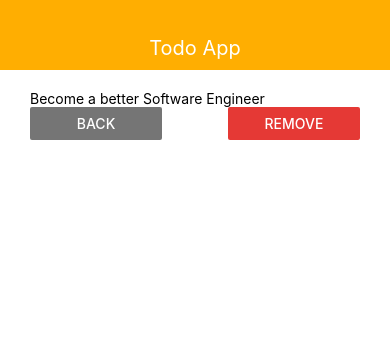
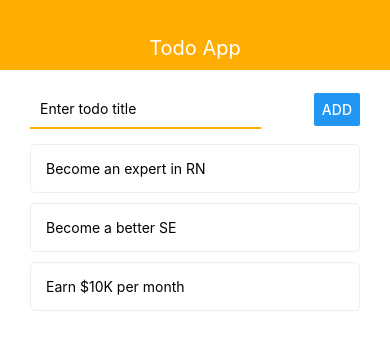
Before and after one commit to cherenkor/react-native-todo-app, a React Native app: screen / in a window 390 px wide. Shown: the top 350 px of the page. Built offline with nearby package versions, Linux system fonts and the light colour scheme.

Commit message:
Add Edit todo modal

```diff
--- a/App.js
+++ b/App.js
@@ -1,12 +1,12 @@
 import React, { useState } from "react";
-import { StyleSheet, View } from "react-native";
+import { StyleSheet, View, Alert } from "react-native";
 import { Navbar } from "./src/components/Navbar";
 import MainScreen from "./src/screens/MainScreen";
 import TodoScreen from "./src/screens/TodoScreen";
 import { todos as todoMocks } from "./src/mocks";
 
 export default function App() {
-  const [todoId, setTodoId] = useState("2");
+  const [todoId, setTodoId] = useState(null);
   const [todos, setTodos] = useState(todoMocks);
 
   const addTodo = (title) => {
@@ -20,7 +20,40 @@ export default function App() {
   };
 
   const removeTodo = (id) => {
-    setTodos((prev) => prev.filter((todo) => todo.id !== id));
+    const { title } = todos.find((t) => t.id === id);
+
+    Alert.alert(
+      "Delete",
+      `Do you want to delete todo: '${title}'?`,
+      [
+        {
+          text: "No",
+          style: "cancel",
+        },
+        {
+          text: "Yes",
+          onPress: () => {
+            setTodoId(null);
+            setTodos((prev) => prev.filter((todo) => todo.id !== id));
+          },
+        },
+      ],
+      {
+        cancelable: false,
+      }
+    );
+  };
+
+  const updateTodoTitle = ({ id, title }) => {
+    setTodos((prev) =>
+      prev.map((todo) => {
+        if (todo.id === id) {
+          todo.title = title;
+        }
+
+        return todo;
+      })
+    );
   };
 
   let content = (
@@ -34,7 +67,14 @@ export default function App() {
 
   if (todoId) {
     const selectedTodo = todos.find(({ id }) => id === todoId);
-    content = <TodoScreen todo={selectedTodo} goBack={() => setTodoId(null)} />;
+    content = (
+      <TodoScreen
+        todo={selectedTodo}
+        goBack={() => setTodoId(null)}
+        updateTodoTitle={updateTodoTitle}
+        removeTodo={removeTodo}
+      />
+    );
   }
 
   return (
--- /dev/null
+++ b/src/components/EditModal.js
@@ -0,0 +1,63 @@
+import React, { useState } from "react";
+import { View, Modal, TextInput, Button, StyleSheet } from "react-native";
+import { THEME } from "../theme";
+
+const EditModal = ({ value, visible, onCancel, onSave }) => {
+  const maxTitleLength = 64;
+  const modalSettings = {
+    animationType: "slide",
+    transparent: false,
+  };
+
+  const [title, setTitle] = useState(value);
+
+  return (
+    <Modal
+      visible={visible}
+      animationType={modalSettings.animationType}
+      transparent={modalSettings.transparent}
+    >
+      <View style={styles.wrap}>
+        <TextInput
+          style={styles.input}
+          placeholder="Enter todo title"
+          autoCapitalize="none"
+          autoCorrect={false}
+          maxLength={maxTitleLength}
+          value={title}
+          onChangeText={setTitle}
+        />
+        <View style={styles.buttons}>
+          <Button
+            title="Cancel"
+            onPress={onCancel}
+            color={THEME.COLORS.DANGER_COLOR}
+          />
+          <Button title="Save" onPress={() => onSave(title)} />
+        </View>
+      </View>
+    </Modal>
+  );
+};
+
+const styles = StyleSheet.create({
+  wrap: {
+    flex: 1,
+    justifyContent: "center",
+    alignItems: "center",
+  },
+  input: {
+    padding: 10,
+    borderBottomWidth: 2,
+    borderBottomColor: THEME.COLORS.PRIMARY_COLOR,
+    width: "80%",
+  },
+  buttons: {
+    width: "100%",
+    marginTop: 10,
+    flexDirection: "row",
+    justifyContent: "space-around",
+  },
+});
+
+export default EditModal;
--- a/src/components/Todo.js
+++ b/src/components/Todo.js
@@ -1,5 +1,5 @@
 import React from "react";
-import { View, Text, StyleSheet, TouchableOpacity, Alert } from "react-native";
+import { View, Text, StyleSheet, TouchableOpacity } from "react-native";
 
 export const Todo = ({ todo, removeTodo, setTodoId }) => {
   const onPressHandler = () => {
@@ -7,17 +7,7 @@ export const Todo = ({ todo, removeTodo, setTodoId }) => {
   };
 
   const onLongPressHandler = () => {
-    Alert.alert("Delete", "Do you want to delete this todo?", [
-      {
-        text: "No",
-        onPress: () => console.log("Cancel Removing"),
-        style: "cancel",
-      },
-      {
-        text: "Yes",
-        onPress: () => removeTodo(todo.id),
-      },
-    ]);
+    removeTodo(todo.id);
   };
 
   return (
--- /dev/null
+++ b/src/components/ui/AppCard.js
@@ -0,0 +1,25 @@
+import React from "react";
+import { View, Text, StyleSheet } from "react-native";
+
+const AppCard = (props) => {
+  return (
+    <View style={{ ...styles.default, ...props.style }}>{props.children}</View>
+  );
+};
+
+const styles = StyleSheet.create({
+  default: {
+    backgroundColor: "#fff",
+    padding: 20,
+    borderRadius: 10,
+    elevation: 8,
+    shadowRadius: 2,
+    shadowOpacity: 0.2,
+    shadowOffset: {
+      width: 2,
+      height: 2,
+    },
+  },
+});
+
+export default AppCard;
--- a/src/mocks.js
+++ b/src/mocks.js
@@ -1,14 +1,14 @@
 export const todos = [
   {
     id: "1",
-    title: "Become an expert in React Native",
+    title: "Become an expert in RN",
   },
   {
     id: "2",
-    title: "Become a better Software Engineer",
+    title: "Become a better SE",
   },
   {
     id: "3",
-    title: "Find comfortable and well-paid remote position",
+    title: "Earn $10K per month",
   },
 ];
--- a/src/screens/TodoScreen.js
+++ b/src/screens/TodoScreen.js
@@ -1,11 +1,47 @@
-import React from "react";
-import { View, Text, StyleSheet, Button } from "react-native";
+import React, { useState } from "react";
+import { View, Text, StyleSheet, Button, Alert } from "react-native";
 import { THEME } from "../theme";
+import AppCard from "../components/ui/AppCard";
+import EditModal from "../components/EditModal";
 
-const TodoScreen = ({ todo, goBack }) => {
+const TodoScreen = ({ todo, goBack, removeTodo, updateTodoTitle }) => {
+  const [modalVisible, setModalVisible] = useState(false);
+  const minTitleLenght = 3;
+  const onSave = (title) => {
+    const titleLength = title.trim().length;
+
+    if (titleLength < minTitleLenght) {
+      Alert.alert(
+        "Error",
+        `Title length should be greater than ${minTitleLenght} characters. Now it's only ${titleLength}.`
+      );
+      return;
+    }
+
+    updateTodoTitle({ id: todo.id, title });
+    setModalVisible(false);
+  };
+
   return (
     <View>
-      <Text>{todo.title}</Text>
+      <EditModal
+        visible={modalVisible}
+        value={todo.title}
+        onSave={onSave}
+        onCancel={() => setModalVisible(false)}
+      />
+
+      <AppCard style={styles.card}>
+        <View style={styles.cardContent}>
+          <Text style={styles.title}>{todo.title}</Text>
+          <Button
+            style={styles.editButton}
+            title="Edit"
+            onPress={() => setModalVisible(true)}
+          />
+        </View>
+      </AppCard>
+
       <View style={styles.buttons}>
         <View style={styles.button}>
           <Button
@@ -18,7 +54,7 @@ const TodoScreen = ({ todo, goBack }) => {
           <Button
             title="Remove"
             color={THEME.COLORS.DANGER_COLOR}
-            onPress={goBack}
+            onPress={() => removeTodo(todo.id)}
           />
         </View>
       </View>
@@ -34,6 +70,21 @@ const styles = StyleSheet.create({
   button: {
     width: "40%",
   },
+  card: {
+    marginBottom: 20,
+    padding: 15,
+  },
+  cardContent: {
+    flexDirection: "row",
+    justifyContent: "space-between",
+    alignItems: "center",
+  },
+  title: {
+    fontSize: 20,
+  },
+  editButton: {
+    width: 100,
+  },
 });
 
 export default TodoScreen;
```
